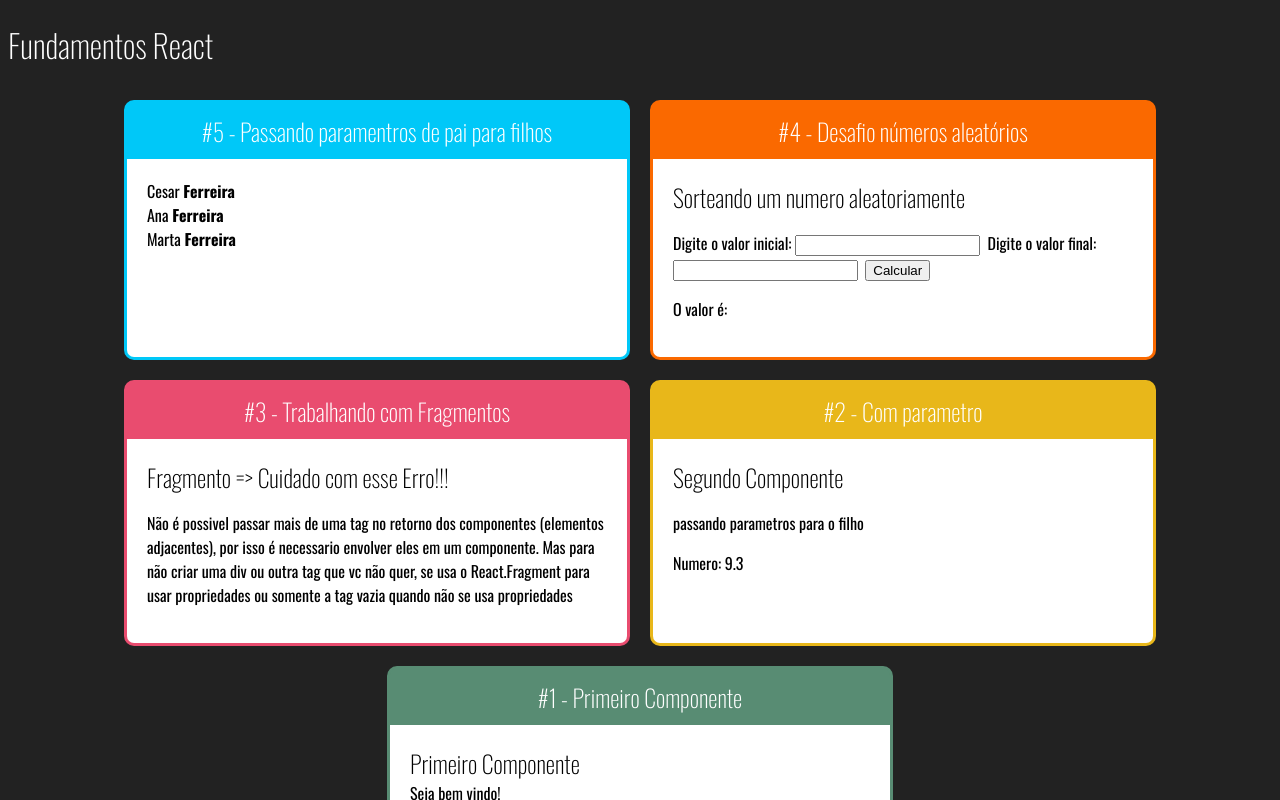
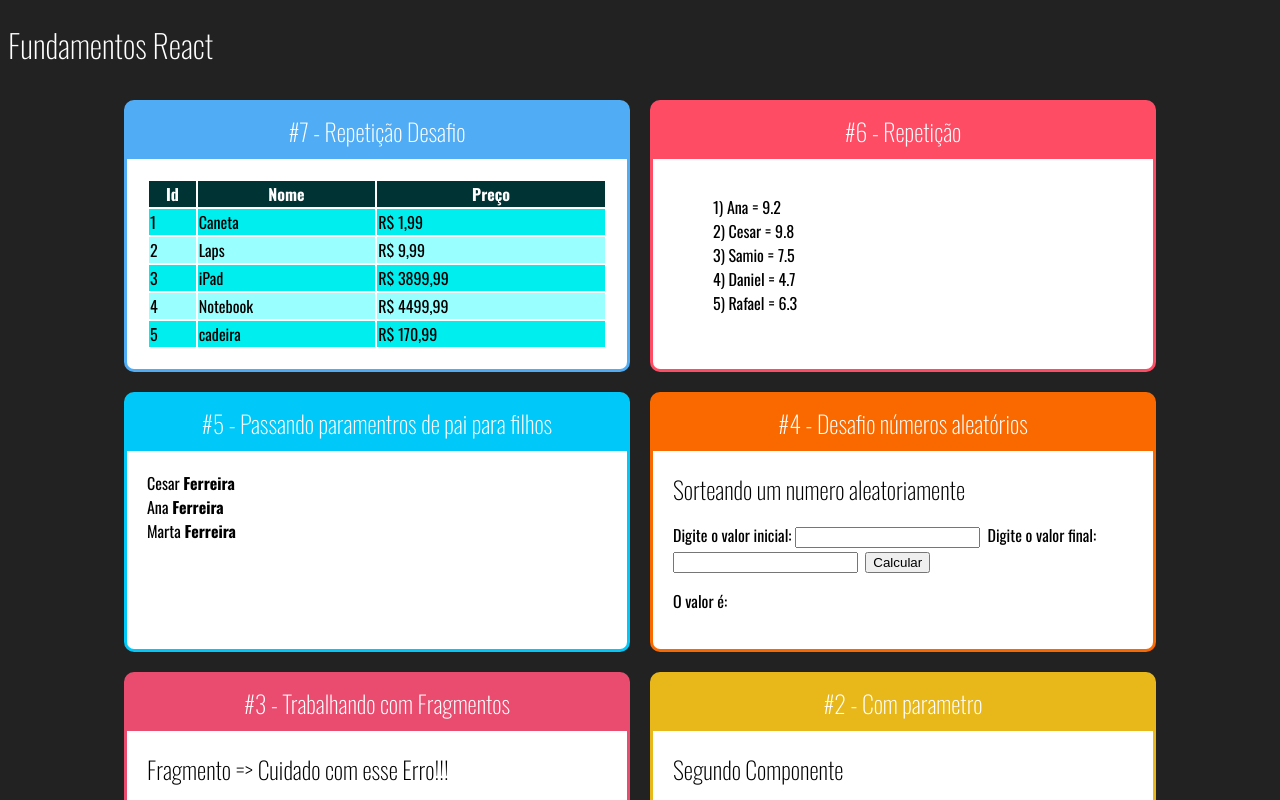
Before and after one commit to cesargos/fundamentos_react, a React (Create React App) app: page / in a window 1280 px wide. Shown: the top 800 px of the page. Built offline with nearby package versions, Linux system fonts and the light colour scheme.

Commit message:
feat: repetição

```diff
--- a/src/componentes/App.jsx
+++ b/src/componentes/App.jsx
@@ -8,12 +8,21 @@ import Aleatorio from './basicos/Aleatorio';
 import Familia from './basicos/Familia';
 import FamiliaMembro from './basicos/FamiliaMembro';
 import Card from './layout/Card';
+import ListaAlunos from './repeticao/ListaAlunos';
+import TabelaProdutos from './repeticao/TabelaProdutos';
 
 // Utilizando Função arrow para retornar
 export default () => (
   <div className="App" id="App">
     <h1>Fundamentos React</h1>
     <div className="Cards">
+      <Card titulo="#7 - Repetição Desafio" color="#50acf5">
+        <TabelaProdutos />
+      </Card>
+      <Card titulo="#6 - Repetição" color="#ff4c65">
+        <ListaAlunos />
+      </Card>
+
       <Card
         titulo="#5 - Passando paramentros de pai para filhos"
         color="#00c8f8"
--- /dev/null
+++ b/src/componentes/repeticao/ListaAlunos.jsx
@@ -0,0 +1,16 @@
+import React from 'react';
+import alunos from '../../data/alunos';
+
+export default () => {
+  return (
+    <div>
+      <ul style={{ listStyle: 'none' }}>
+        {alunos.map((aluno) => (
+          <li key={`aluno_${aluno.id}`}>
+            {aluno.id}) {aluno.nome} = {aluno.nota}
+          </li>
+        ))}
+      </ul>
+    </div>
+  );
+};
--- /dev/null
+++ b/src/componentes/repeticao/TabelaProdutos.css
@@ -0,0 +1,15 @@
+.TabelaProdutos table {
+  width: 100%;
+}
+
+.TabelaProdutos th {
+  background-color: #003333;
+  color: #fff;
+}
+
+.TabelaProdutos .Impar {
+  background-color: #9ff;
+}
+.TabelaProdutos .Par {
+  background-color: #0ee;
+}
--- /dev/null
+++ b/src/componentes/repeticao/TabelaProdutos.jsx
@@ -0,0 +1,31 @@
+import React from 'react';
+import './TabelaProdutos.css';
+import produtos from '../../data/produtos';
+
+export default () => {
+  return (
+    <div className="TabelaProdutos">
+      <table>
+        <thead>
+          <tr>
+            <th>Id</th>
+            <th>Nome</th>
+            <th>Preço</th>
+          </tr>
+        </thead>
+        <tbody>
+          {produtos.map((produto, index) => (
+            <tr
+              key={`produto_${produto.id}`}
+              className={index % 2 == 0 ? 'Par' : 'Impar'}
+            >
+              <td>{produto.id}</td>
+              <td>{produto.nome}</td>
+              <td>R$ {produto.preco?.toFixed(2)?.replace('.', ',')}</td>
+            </tr>
+          ))}
+        </tbody>
+      </table>
+    </div>
+  );
+};
--- /dev/null
+++ b/src/data/alunos.js
@@ -0,0 +1,27 @@
+export default [
+  {
+    id: 1,
+    nome: 'Ana',
+    nota: 9.2,
+  },
+  {
+    id: 2,
+    nome: 'Cesar',
+    nota: 9.8,
+  },
+  {
+    id: 3,
+    nome: 'Samio',
+    nota: 7.5,
+  },
+  {
+    id: 4,
+    nome: 'Daniel',
+    nota: 4.7,
+  },
+  {
+    id: 5,
+    nome: 'Rafael',
+    nota: 6.3,
+  },
+];
--- /dev/null
+++ b/src/data/produtos.js
@@ -0,0 +1,27 @@
+export default [
+  {
+    id: 1,
+    nome: 'Caneta',
+    preco: 1.99,
+  },
+  {
+    id: 2,
+    nome: 'Laps',
+    preco: 9.99,
+  },
+  {
+    id: 3,
+    nome: 'iPad',
+    preco: 3899.99,
+  },
+  {
+    id: 4,
+    nome: 'Notebook',
+    preco: 4499.99,
+  },
+  {
+    id: 5,
+    nome: 'cadeira',
+    preco: 170.99,
+  },
+];
```
